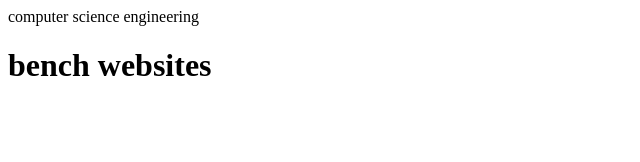
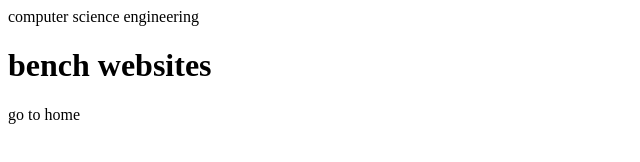
Before and after one commit to MeruguSanthiPriya/intro, a plain HTML site: page cse.html in a window 1280 px wide. Shown: the full height of the page, 0-640 px from the left. Drawn offline with Linux system fonts and the light colour scheme.

Commit message:
adding link to cse to go to home

```diff
--- a/cse.html
+++ b/cse.html
@@ -2,4 +2,5 @@
 <title> about cse</title>
 <p> computer science engineering</p>
 <h1>bench websites</h1>
+go to home<a href="index.html"></a>
 </html>
```
